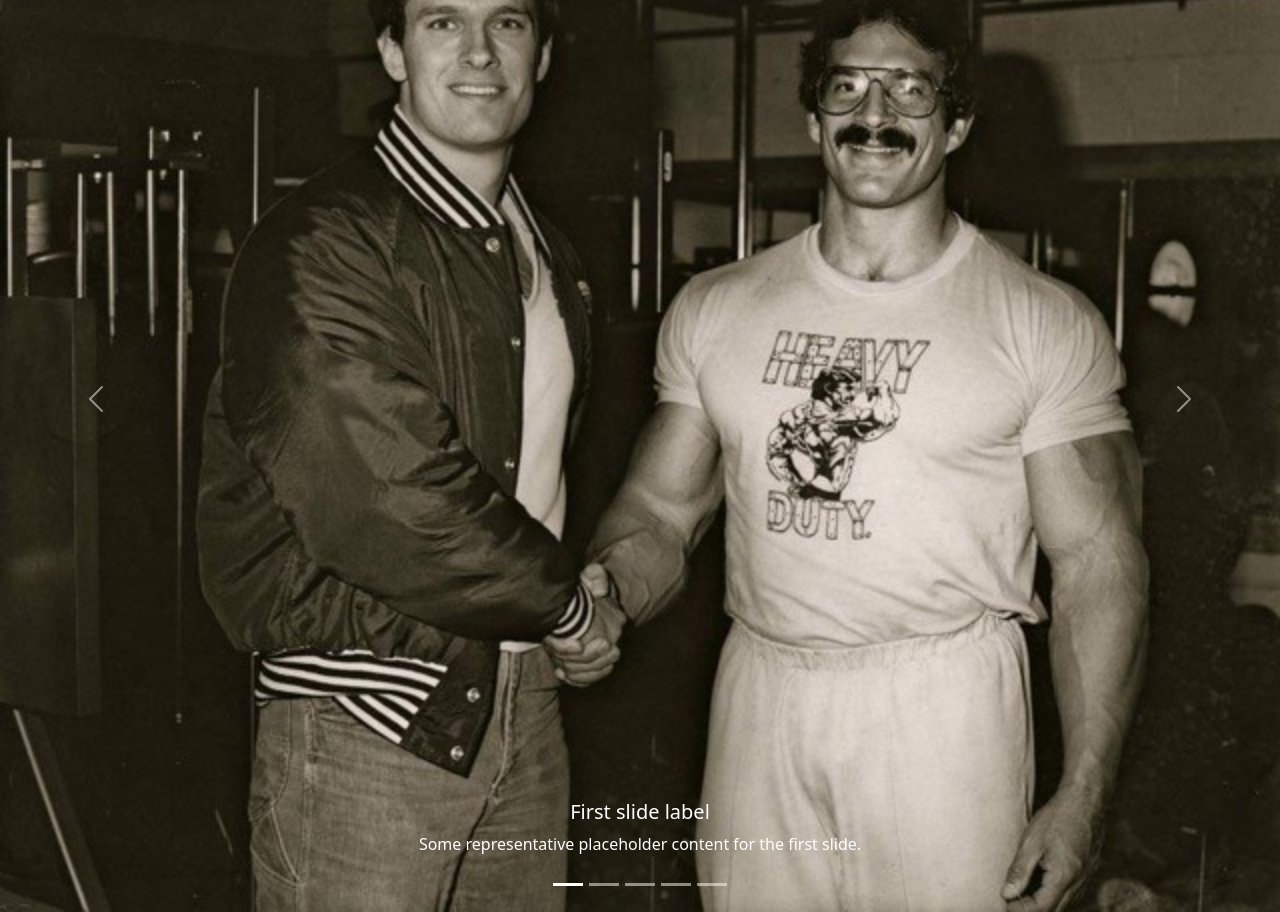
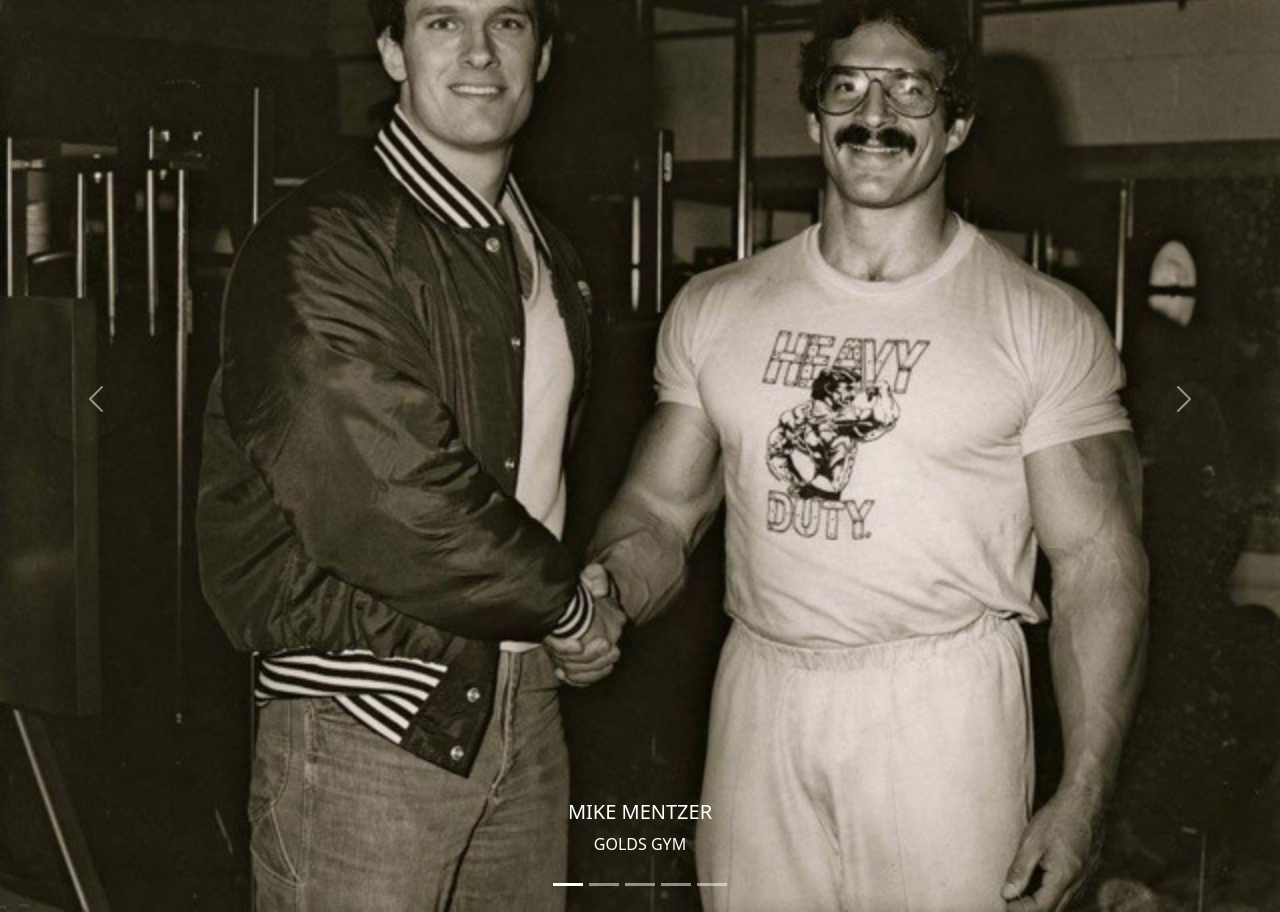
Before and after one commit to paulolima12/LIVRO, a plain HTML site: page index.html in a window 1280 px wide. Shown: the part 226-1138 px from the top of the page. Drawn offline with Linux system fonts and the light colour scheme.

Commit message:
GOLD GYMS

```diff
--- a/index.html
+++ b/index.html
@@ -61,29 +61,29 @@
           <div class="carousel-item active">
             <img src="./img/mike-mentzer-john-little.jpg" class="d-block w-100" alt="...">
             <div class="carousel-caption d-none d-md-block">
-              <h5>First slide label</h5>
-              <p>Some representative placeholder content for the first slide.</p>
+              <h5>MIKE MENTZER</h5>
+              <p>GOLDS GYM</p>
             </div>
           </div>
           <div class="carousel-item">
             <img src="./img/mike-mentzer-hit.jpg" class="d-block w-100" alt="...">
             <div class="carousel-caption d-none d-md-block">
-              <h5>Second slide label</h5>
-              <p>Some representative placeholder content for the second slide.</p>
+              <h5>MIKE MENTZER</h5>
+              <p>GOLDS GYM</p>
             </div>
           </div>
           <div class="carousel-item">
             <img src="./img/high-intensity-training.jpg" class="d-block w-100" alt="...">
             <div class="carousel-caption d-none d-md-block">
-              <h5>Third slide label</h5>
-              <p>Some representative placeholder content for the third slide.</p>
+              <h5>HEAVY DUTTY</h5>
+              <p>GOLDS GYM</p>
             </div>
           </div>
           <div class="carousel-item">
             <img src="./img/AN.png" class="d-block w-100" alt="...">
             <div class="carousel-caption d-none d-md-block">
-              <h5> for slide label</h5>
-              <p>Some representative placeholder content for the for slide.</p>
+              <h5> ARNOLD</h5>
+              <p>GOLDS GYM</p>
             </div>
           </div>
         </div>
```
